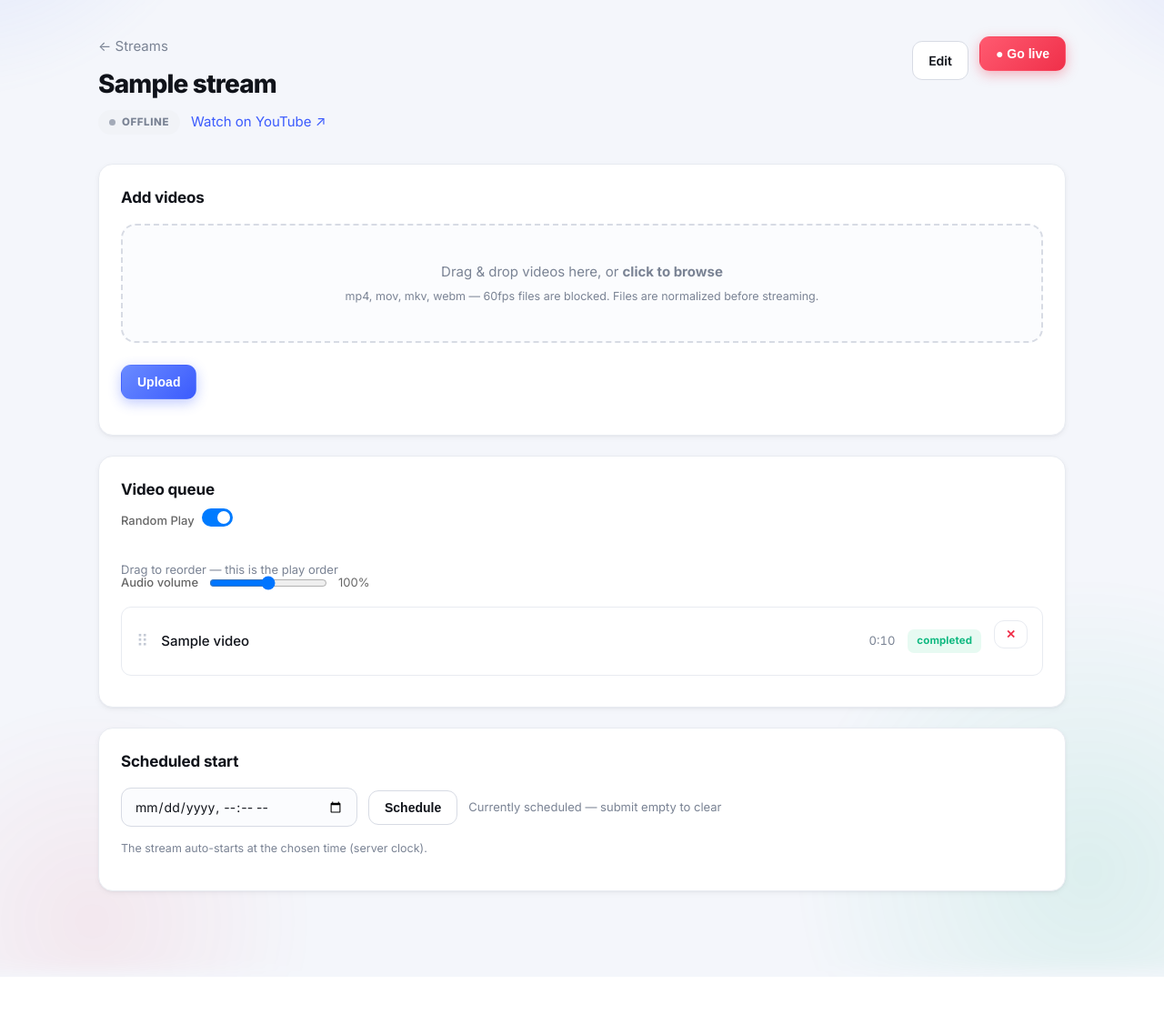
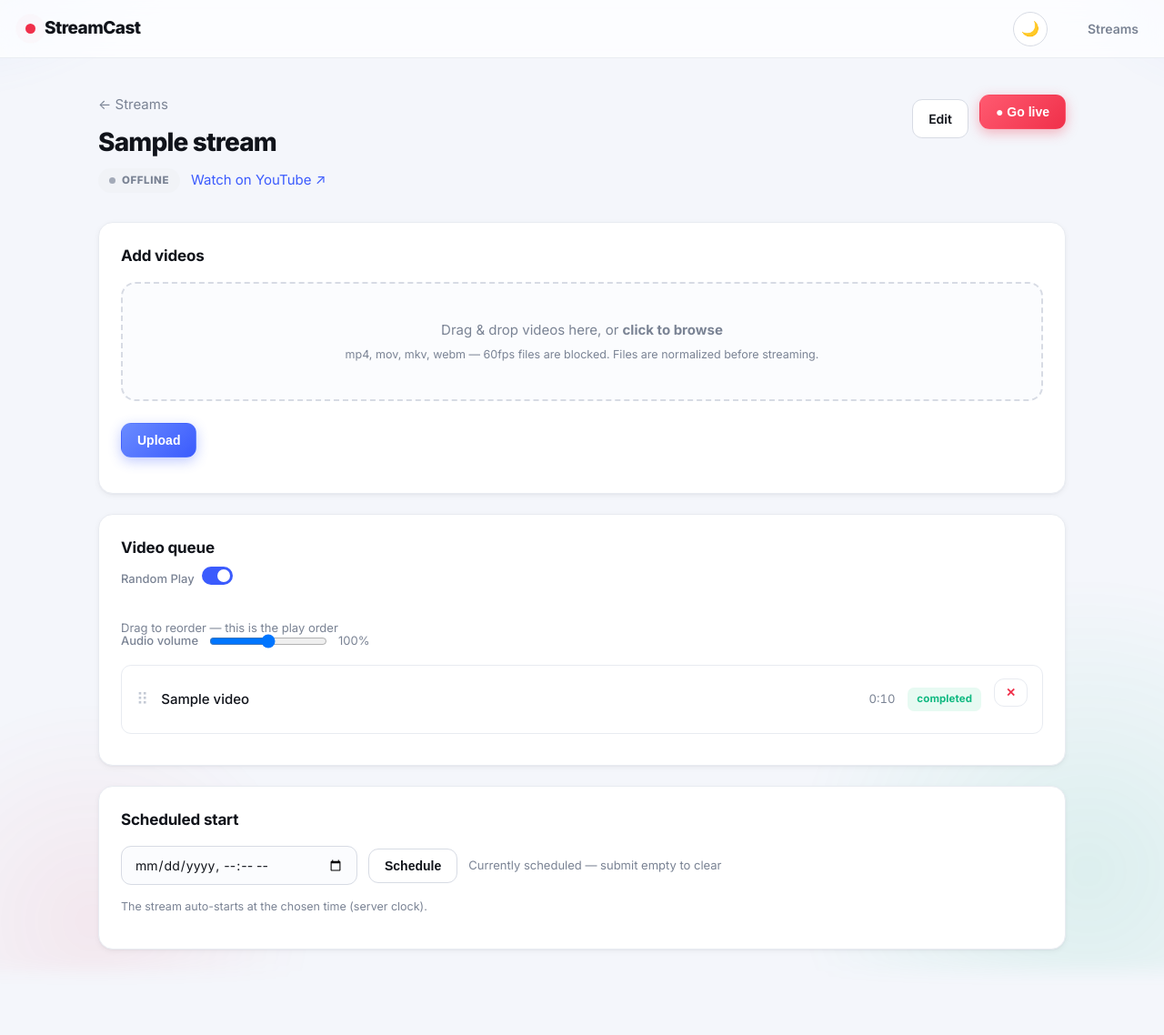
Before and after one commit to ErrorGone-YT/StreamCast, a Flask app: page /stream/1 in a window 1280 px wide. Shown: the whole page at 91% size. Before the commit the page ends 1074 px from the top, so only its background shows below. Run offline with Flask 3, Linux system fonts and the light colour scheme; tables that the repository leaves empty hold one stand-in row (values such as "Sample post").

Commit message:
Add dark theme with topbar toggle and theme-aware colors everywhere

```diff
--- a/static/style.css
+++ b/static/style.css
@@ -5,6 +5,7 @@
    ========================================================================= */
 
 :root {
+  color-scheme: light;
   --bg: #f4f6fb;
   --surface: #ffffff;
   --surface-2: #fbfcfe;
@@ -244,6 +245,7 @@ input[type=text], input[type=password], input[type=url], input[type=datetime-loc
   font-family: inherit;
   background: var(--surface-2);
   color: var(--text);
+  caret-color: var(--text);
   transition: border-color .15s var(--ease), box-shadow .15s var(--ease), background .15s var(--ease);
 }
 input::placeholder { color: #aab1bf; }
@@ -367,3 +369,89 @@ input:focus {
 }
 .login-card .brand { justify-content: center; margin-bottom: 6px; font-size: 24px; }
 .login-card .subtitle { text-align: center; }
+
+/* =========================================================================
+   Dark theme — deep space blue with soft glow accents
+   ========================================================================= */
+html[data-theme="dark"] {
+  color-scheme: dark;
+  --bg: #0b0e15;
+  --surface: #141824;
+  --surface-2: #1a2030;
+  --border: #242c40;
+  --border-strong: #303a54;
+  --text: #e9edf6;
+  --text-2: #c5cddd;
+  --muted: #8b95ab;
+  --accent: #6d87ff;
+  --accent-2: #8fa4ff;
+  --accent-hover: #8fa4ff;
+  --live: #ff4d64;
+  --ok: #2dd4a0;
+  --warn: #fbbf24;
+  --shadow-sm: 0 1px 2px rgba(0,0,0,.30), 0 2px 6px rgba(0,0,0,.25);
+  --shadow-md: 0 4px 12px rgba(0,0,0,.35), 0 12px 28px rgba(0,0,0,.35);
+  --shadow-lg: 0 8px 24px rgba(0,0,0,.40), 0 24px 56px rgba(0,0,0,.45);
+}
+
+/* Aurora blooms tuned for dark: dimmer, more glow-like */
+html[data-theme="dark"] body::before {
+  background:
+    radial-gradient(38vmax 38vmax at 12% 8%, rgba(109,135,255,.14), transparent 60%),
+    radial-gradient(32vmax 32vmax at 88% 12%, rgba(93,115,255,.09), transparent 62%),
+    radial-gradient(40vmax 40vmax at 78% 92%, rgba(45,212,160,.06), transparent 60%),
+    radial-gradient(30vmax 30vmax at 20% 96%, rgba(255,77,100,.05), transparent 60%);
+}
+
+html[data-theme="dark"] .topbar {
+  background: rgba(15,19,30,.75);
+  border-bottom-color: rgba(36,44,64,.9);
+}
+html[data-theme="dark"] input::placeholder { color: #5c677e; }
+html[data-theme="dark"] input:focus { background: var(--surface); }
+html[data-theme="dark"] .btn:hover { border-color: var(--accent); }
+html[data-theme="dark"] .btn-danger:hover { background: rgba(255,77,100,.10); border-color: rgba(255,77,100,.35); }
+html[data-theme="dark"] .pill-live { background: rgba(255,77,100,.12); box-shadow: inset 0 0 0 1px rgba(255,77,100,.22); }
+html[data-theme="dark"] .pill-off { background: rgba(255,255,255,.06); }
+html[data-theme="dark"] .pill-off .pdot { background: #5a6479; }
+html[data-theme="dark"] .qhandle { color: #49536a; }
+html[data-theme="dark"] .qitem.on-air {
+  background: linear-gradient(180deg, rgba(109,135,255,.15), rgba(109,135,255,.06));
+}
+html[data-theme="dark"] .st-waiting_encode { background: rgba(255,255,255,.07); }
+html[data-theme="dark"] .st-encoding {
+  background: linear-gradient(90deg, rgba(109,135,255,.14), rgba(109,135,255,.30), rgba(109,135,255,.14));
+  background-size: 200% 100%;
+  color: var(--accent-2);
+}
+html[data-theme="dark"] .st-completed { background: rgba(45,212,160,.13); }
+html[data-theme="dark"] .st-error { background: rgba(255,77,100,.13); }
+html[data-theme="dark"] .flash-ok { background: rgba(45,212,160,.12); color: #55e6bb; border-color: rgba(45,212,160,.32); }
+html[data-theme="dark"] .flash-error { background: rgba(255,77,100,.12); color: #ff8b9c; border-color: rgba(255,77,100,.32); }
+html[data-theme="dark"] .dropzone:hover,
+html[data-theme="dark"] .dropzone.hover { background: rgba(109,135,255,.10); }
+html[data-theme="dark"] .login-card {
+  background: rgba(17,21,33,.85);
+  border-color: rgba(255,255,255,.08);
+}
+
+/* ---- Theme toggle button (topbar, leftmost of the right-side group) ---- */
+.topbar nav { display: flex; align-items: center; }
+.theme-toggle {
+  width: 38px; height: 38px;
+  display: inline-flex; align-items: center; justify-content: center;
+  border: 1px solid var(--border-strong);
+  border-radius: 50%;
+  background: var(--surface);
+  cursor: pointer;
+  font-size: 16px;
+  line-height: 1;
+  padding: 0;
+  transition: transform .25s var(--ease), border-color .15s var(--ease), box-shadow .15s var(--ease), background .15s var(--ease);
+}
+.theme-toggle:hover {
+  transform: rotate(18deg) scale(1.08);
+  border-color: var(--accent);
+  box-shadow: var(--shadow-sm);
+}
+.topbar nav .theme-toggle { margin-left: 0; margin-right: 22px; }
--- a/templates/base.html
+++ b/templates/base.html
@@ -4,21 +4,31 @@
   <meta charset="utf-8">
   <meta name="viewport" content="width=device-width, initial-scale=1">
   <title>{% block title %}StreamCast{% endblock %}</title>
+  <script>
+    // Apply the saved theme before first paint to avoid a light flash.
+    (function () {
+      var t = null;
+      try { t = localStorage.getItem('sc-theme'); } catch (e) {}
+      if (t !== 'dark' && t !== 'light') {
+        t = window.matchMedia && matchMedia('(prefers-color-scheme: dark)').matches ? 'dark' : 'light';
+      }
+      document.documentElement.setAttribute('data-theme', t);
+    })();
+  </script>
   <link rel="preconnect" href="https://fonts.googleapis.com">
   <link rel="preconnect" href="https://fonts.gstatic.com" crossorigin>
   <link href="https://fonts.googleapis.com/css2?family=Inter:wght@400;500;600;700;800&display=swap" rel="stylesheet">
   <link rel="stylesheet" href="{{ url_for('static', filename='style.css') }}">
 </head>
 <body>
-  {% if session.get('authed') %}
   <div class="topbar">
     <a href="{{ url_for('dashboard') }}" class="brand"><span class="dot"></span>StreamCast</a>
     <nav>
+      <button type="button" id="themeToggle" class="theme-toggle" title="Toggle dark theme" aria-label="Toggle dark theme">🌙</button>
       <a href="{{ url_for('dashboard') }}">Streams</a>
-      <a href="{{ url_for('logout') }}">Log out</a>
+      {% if session.get('authed') %}<a href="{{ url_for('logout') }}">Log out</a>{% endif %}
     </nav>
   </div>
-  {% endif %}
   <div class="container">
     {% with messages = get_flashed_messages(with_categories=true) %}
       {% for cat, msg in messages %}
@@ -28,5 +38,23 @@
     {% block body %}{% endblock %}
   </div>
   {% block scripts %}{% endblock %}
+  <script>
+    // Theme toggle: top-right, persisted per browser.
+    (function () {
+      var btn = document.getElementById('themeToggle');
+      if (!btn) return;
+      var root = document.documentElement;
+      var setIcon = function () {
+        btn.textContent = root.getAttribute('data-theme') === 'dark' ? '☀️' : '🌙';
+      };
+      setIcon();
+      btn.addEventListener('click', function () {
+        var next = root.getAttribute('data-theme') === 'dark' ? 'light' : 'dark';
+        root.setAttribute('data-theme', next);
+        try { localStorage.setItem('sc-theme', next); } catch (e) {}
+        setIcon();
+      });
+    })();
+  </script>
 </body>
 </html>
--- a/templates/stream.html
+++ b/templates/stream.html
@@ -18,7 +18,7 @@
   left: 0;
   right: 0;
   bottom: 0;
-  background-color: #ccc;
+  background-color: var(--border-strong);
   transition: .4s;
   border-radius: 34px;
 }
@@ -34,7 +34,7 @@
   border-radius: 50%;
 }
 input:checked + .slider {
-  background-color: var(--primary, #007bff);
+  background-color: var(--accent, #007bff);
 }
 input:checked + .slider:before {
   transform: translateX(14px);
@@ -101,13 +101,13 @@ input:checked + .slider:before {
         <span id="uploadStatus">Uploading...</span>
         <span id="uploadPercent">0%</span>
       </div>
-      <div style="background:#eee; height:6px; border-radius:3px; overflow:hidden;">
-        <div id="uploadBar" style="background:var(--primary, #007bff); width:0%; height:100%; transition: width 0.2s;"></div>
+      <div style="background:var(--border); height:6px; border-radius:3px; overflow:hidden;">
+        <div id="uploadBar" style="background:var(--accent, #007bff); width:0%; height:100%; transition: width 0.2s;"></div>
       </div>
     </div>
 
     <div id="uploadList" style="margin-top:15px; display:none;">
-      <div style="font-size:13px; font-weight:bold; margin-bottom:8px; color:var(--text-muted, #666);">Uploading files:</div>
+      <div style="font-size:13px; font-weight:bold; margin-bottom:8px; color:var(--muted, #666);">Uploading files:</div>
       <div id="uploadItems" style="display:flex; flex-direction:column; gap:8px;"></div>
     </div>
 
@@ -122,7 +122,7 @@ input:checked + .slider:before {
     <div style="margin-bottom:15px;">
       <h2 style="margin:0">{{ 'Audio queue' if stream.stream_type == 'music' else 'Video queue' }}</h2>
     <span class="spacer"></span>
-      <div style="display:flex; justify-content:flex-end; align-items:center; gap:8px; font-size:13px; color:var(--text-muted, #666); margin-top:8px;">
+      <div style="display:flex; justify-content:flex-end; align-items:center; gap:8px; font-size:13px; color:var(--muted, #666); margin-top:8px;">
         <span style="font-weight:500;">Random Play</span>
         <label class="switch">
           <input type="checkbox" id="shuffleToggle" {{ 'checked' if stream.shuffle else '' }}>
@@ -139,7 +139,7 @@ input:checked + .slider:before {
     One video file loops as the visual while audio tracks play over it.
     {% if not stream.loop_video_id %}<b>No loop video selected yet</b> — upload a video file and pick it below.{% endif %}
   </p>
-  <div style="display:flex; align-items:center; flex-wrap:wrap; gap:10px; margin:-6px 0 16px; font-size:13px; color:var(--text-muted, #666);">
+  <div style="display:flex; align-items:center; flex-wrap:wrap; gap:10px; margin:-6px 0 16px; font-size:13px; color:var(--muted, #666);">
     <span style="font-weight:500;">Video sound</span>
     <label class="switch" style="vertical-align:middle">
       <input type="checkbox" id="mixToggle" {{ 'checked' if stream.mix_video_audio else '' }}>
@@ -156,7 +156,7 @@ input:checked + .slider:before {
     </span>
   </div>
   {% else %}
-  <div style="display:flex; align-items:center; flex-wrap:wrap; gap:10px; margin:-6px 0 16px; font-size:13px; color:var(--text-muted, #666);">
+  <div style="display:flex; align-items:center; flex-wrap:wrap; gap:10px; margin:-6px 0 16px; font-size:13px; color:var(--muted, #666);">
     <span style="font-weight:500;">Audio volume</span>
     <input type="range" id="streamVol" min="0" max="200" step="5" value="{{ ((stream.stream_volume if stream.stream_volume is not none else 1.0) * 100) | round | int }}" style="width:130px;">
     <span id="streamVolVal">{{ ((stream.stream_volume if stream.stream_volume is not none else 1.0) * 100) | round | int }}%</span>
@@ -176,7 +176,7 @@ input:checked + .slider:before {
       <div style="flex:1; min-width:0">
         <span class="qname" title="{{ v.orig_name }}">{{ v.orig_name }}</span>
         <div class="nowbar" data-nowbar hidden><div class="nowbar-fill" data-nowfill></div></div>
-        <div class="qprogress" data-qprogress hidden style="height:4px; background:#eee; border-radius:2px; margin-top:4px; overflow:hidden;"><div class="qprogress-fill" data-qprogress-fill style="height:100%; background:var(--primary, #007bff); width:0%; transition: width 0.3s;"></div></div>
+        <div class="qprogress" data-qprogress hidden style="height:4px; background:var(--border); border-radius:2px; margin-top:4px; overflow:hidden;"><div class="qprogress-fill" data-qprogress-fill style="height:100%; background:var(--accent, #007bff); width:0%; transition: width 0.3s;"></div></div>
       </div>
       <span class="nowtag" data-nowtag hidden>● ON AIR</span>
       {% if stream.stream_type == 'music' and v.kind == 'video' %}
@@ -303,11 +303,11 @@ if (uploadForm) {
     const uploadPromises = files.map(async (file, index) => {
       const row = document.createElement('div');
       // FIXED: Removed the gap:10px and replaced it with structured margins/paddings to ensure stability
-      row.style.cssText = 'display:flex; align-items:center; font-size:13px; padding:8px; background:#f9f9f9; border-radius:4px; border:1px solid #eee;';
+      row.style.cssText = 'display:flex; align-items:center; font-size:13px; padding:8px; background:var(--surface-2); border-radius:4px; border:1px solid var(--border);';
       row.innerHTML = `
         <span style="flex:1; overflow:hidden; text-overflow:ellipsis; white-space:nowrap; margin-right:10px;">${file.name}</span>
-        <div style="flex:1; height:4px; background:#ddd; border-radius:2px; overflow:hidden; margin-right:10px;">
-          <div class="u-fill" style="height:100%; background:var(--primary, #007bff); width:0%; transition:width 0.2s;"></div>
+        <div style="flex:1; height:4px; background:var(--border); border-radius:2px; overflow:hidden; margin-right:10px;">
+          <div class="u-fill" style="height:100%; background:var(--accent, #007bff); width:0%; transition:width 0.2s;"></div>
         </div>
         <span class="u-percent" style="width:45px; text-align:right; font-size:11px; display:inline-block; margin-right:10px;">0%</span>
         <button type="button" class="btn-cancel" style="background:none; border:none; color:red; cursor:pointer; font-weight:bold; padding:0; width:20px; text-align:right;">✕</button>
```
Also changed, not shown: templates/dashboard.html (+6 -4 lines), templates/stream_edit.html (+4 -4 lines).
